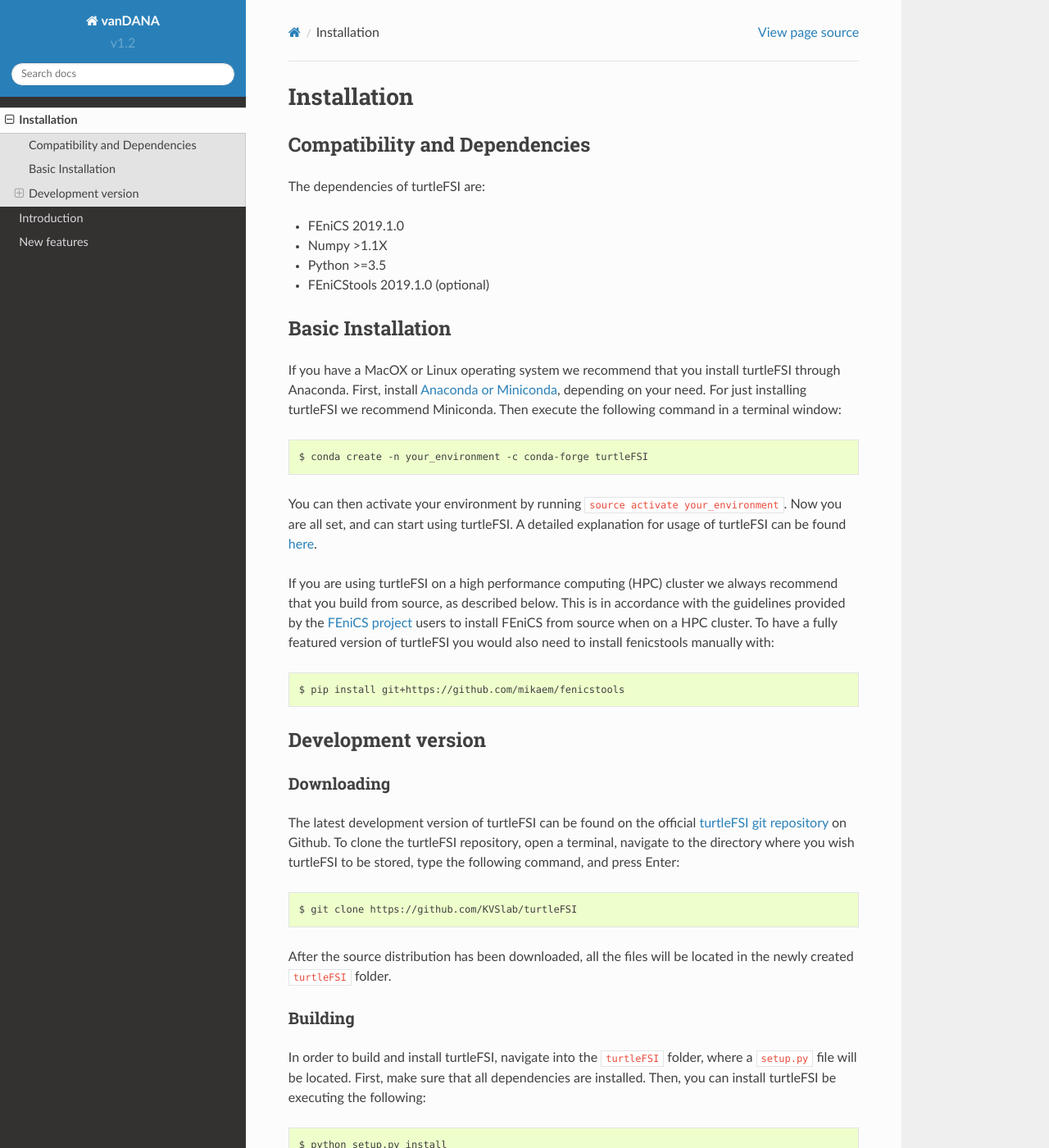
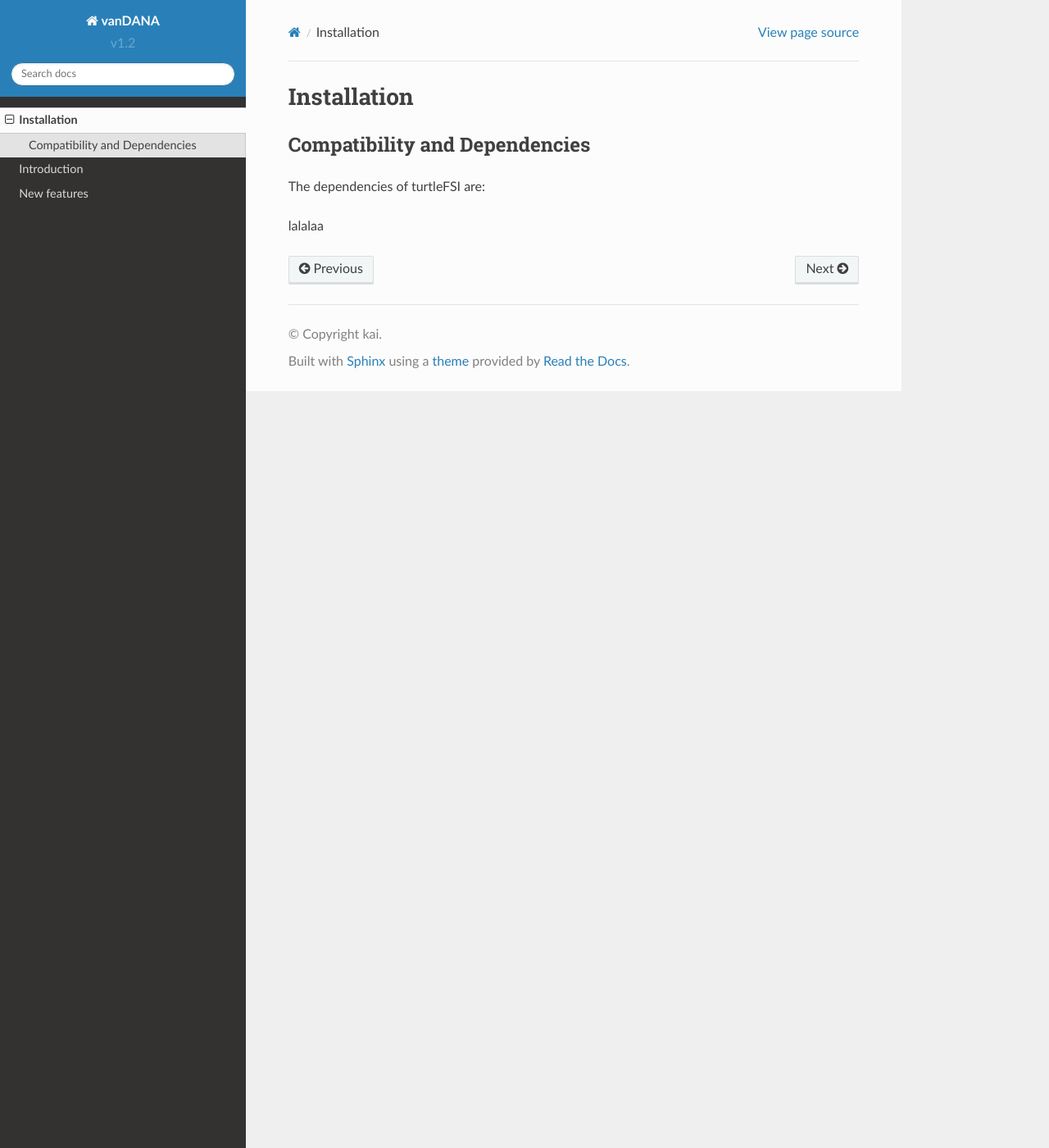
Before and after one commit to kaithin5/test, a Sphinx documentation site: the page built from docs/source/installation.rst, in a window 1280 px wide and 1400 px high. Shown: the whole window at 82% size. Built offline with Sphinx 7.4.7 and the Read the Docs theme 2.0.0, drawn with Linux system fonts in a browser that asks for light colours; pages that are not in the unit, such as notebooks, are missing from menus; some of the changed text lies outside the part shown.

Commit message:
Update installation.rst

```diff
--- a/docs/source/installation.rst
+++ b/docs/source/installation.rst
@@ -10,56 +10,4 @@
 ==============================
 The dependencies of turtleFSI are:
 
-* FEniCS 2019.1.0
-* Numpy >1.1X
-* Python >=3.5
-* FEniCStools 2019.1.0 (optional)
-
-Basic Installation
-==================
-If you have a MacOX or Linux operating system we recommend that you
-install turtleFSI through Anaconda. First, install `Anaconda or Miniconda <https://docs.conda.io/projects/conda/en/latest/user-guide/install/download.html#anaconda-or-miniconda>`_,
-depending on your need. For just installing turtleFSI we recommend Miniconda.
-Then execute the following command in a terminal window::
-
-    $ conda create -n your_environment -c conda-forge turtleFSI
-
-You can then activate your environment by running ``source activate your_environment``.
-Now you are all set, and can start using turtleFSI. A detailed explanation for usage of
-turtleFSI can be found `here <https://turtlefsi2.readthedocs.io/en/latest/using_turtleFSI.html>`_.
-
-If you are using turtleFSI on a high performance computing (HPC) cluster we always
-recommend that you build from source, as described below. This is in accordance
-with the guidelines provided by the `FEniCS project <https://fenicsproject.org/download/>`_
-users to install FEniCS from source when on a HPC cluster. To have a fully featured version
-of turtleFSI you would also need to install fenicstools manually with::
-
-     $ pip install git+https://github.com/mikaem/fenicstools
-
-
-Development version
-===================
-
-Downloading
-~~~~~~~~~~~
-The latest development version of turtleFSI can be found on the official
-`turtleFSI git repository <https://github.com/KVSlab/turtleFSI>`_ on Github.
-To clone the turtleFSI repository, open a terminal, navigate to the directory where you wish
-turtleFSI to be stored, type the following command, and press Enter::
-
-    $ git clone https://github.com/KVSlab/turtleFSI
-
-After the source distribution has been downloaded, all the files will be located
-in the newly created ``turtleFSI`` folder.
-
-Building
-~~~~~~~~
-In order to build and install turtleFSI, navigate into the ``turtleFSI`` folder, where a ``setup.py``
-file will be located. First, make sure that all dependencies are installed.
-Then, you can install turtleFSI be executing the following::
-
-    $ python setup.py install
-
-If you are installing turtleFSI somewhere you do not have root access, typically on a cluster, you can add
-``--user`` to install locally. If you are using fenicstools to use the ``save_deg`` functionality, follow the
-same procedure, but clone the `fenicstools git repository <https://github.com/mikaem/fenicstools>`_ instead.
+lalalaa
```
